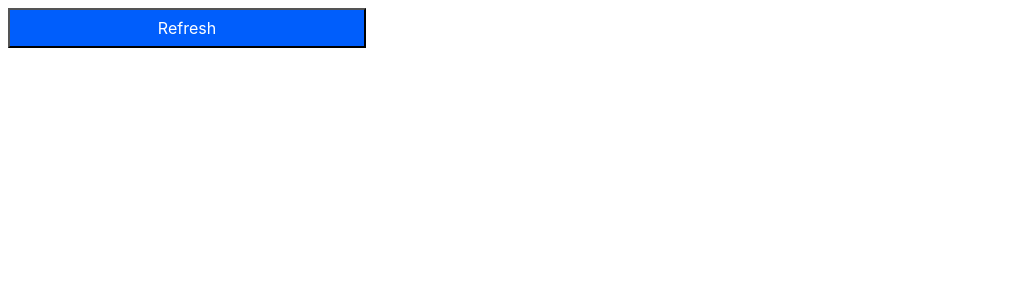
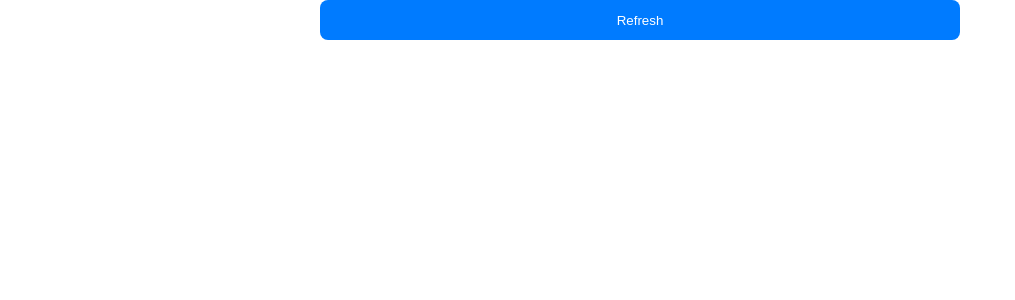
Before and after one commit to efremfilho/efremfilho.github.io, a Jekyll site: the page pipefy-tests/refresh-button.html, which Jekyll copies as it is, in a window 1280 px wide. Shown: the top 300 px of the page, without its empty margins (0-1015 px from the left). Built offline with Jekyll 4.4.1, drawn with Linux system fonts in a browser that asks for light colours.

Commit message:
Update refresh-button.html

```diff
--- a/pipefy-tests/refresh-button.html
+++ b/pipefy-tests/refresh-button.html
@@ -2,74 +2,51 @@
 <html lang="pt">
 <head>
   <meta charset="UTF-8">
-  <title>Botão Refresh</title>
+  <title>Botão 50% Width sem margens/padding/borda</title>
   <style>
-    .custom-button {
-      align-items: center;
-      appearance: button;
-      background-color: rgb(0, 94, 252);
-      box-sizing: border-box;
-      color: rgb(255, 255, 255);
-      column-gap: 8px;
+    /* Remove margens, paddings e barra de rolagem do body */
+    html, body {
+      margin: 0;
+      padding: 0;
+      overflow: hidden; /* Pode remover se não quiser forçar ocultar rolagem */
+      height: 100%;
+    }
+
+    /* Centraliza o conteúdo no body via text-align (para o botão inline-block) */
+    body {
+      text-align: center;
+    }
+
+    /* Botão ocupando 50% do espaço, sem margens/padding/borda */
+    button {
+      display: inline-block;
+      width: 50%;
+      height: 40px;
+      background-color: #007BFF;
+      color: #fff;
       cursor: pointer;
-      display: flex;
-      font-family: Inter, -apple-system, BlinkMacSystemFont, "Segoe UI", Roboto, Oxygen-Sans, Ubuntu, Cantarell, "Helvetica Neue", sans-serif;
-      font-feature-settings: normal;
-      font-kerning: auto;
-      font-optical-sizing: auto;
-      font-size: 16px;
-      font-size-adjust: none;
-      font-stretch: 100%;
-      font-style: normal;
-      font-variant-alternates: normal;
-      font-variant-caps: normal;
-      font-variant-east-asian: normal;
-      font-variant-emoji: normal;
-      font-variant-ligatures: normal;
-      font-variant-numeric: normal;
-      font-variant-position: normal;
-      font-variation-settings: normal;
-      font-weight: 400;
-      height: 39.6111px;
-      justify-content: center;
-      letter-spacing: normal;
-      line-height: normal;
-      max-width: 100%;
-      position: relative;
-      row-gap: 8px;
-      text-align: center;
-      text-indent: 0px;
-      text-rendering: auto;
-      text-shadow: none;
-      text-size-adjust: 100%;
-      text-transform: none;
-      transition-behavior: normal;
-      transition-delay: 0s;
-      transition-duration: 0.125s;
-      transition-property: all;
-      transition-timing-function: ease-in-out;
-      user-select: none;
-      width: 358px;
-      word-spacing: 0px;
-      -webkit-box-align: center;
-      -webkit-box-pack: center;
-      -webkit-font-smoothing: antialiased;
-      -webkit-border-image: none;
+      border: none;        /* sem borda */
+      border-radius: 8px;  /* cantos arredondados */
+      padding: 0;          /* sem padding interno */
+      margin: 0;           /* sem margem externa */
     }
   </style>
 </head>
 <body>
-  <button class="custom-button" onclick="refreshPage()">Refresh</button>
+  <button onclick="refreshPage()">Refresh</button>
+
   <script>
-    function refreshPage(){
+    function refreshPage() {
       try {
-        // Tenta recarregar a página pai se estiver embutido
-        if (window.top && window.top !== window) {
+        // Se houver um document.referrer, redireciona o top para esse link
+        if(document.referrer) {
+          window.top.location.href = document.referrer;
+        } else {
+          // Caso contrário, tenta recarregar o top
           window.top.location.reload();
-        } else {
-          window.location.reload();
         }
-      } catch (e) {
+      } catch(e) {
+        // Se ocorrer erro (por ex., restrição de mesma origem), recarrega apenas o iframe
         window.location.reload();
       }
     }
```
